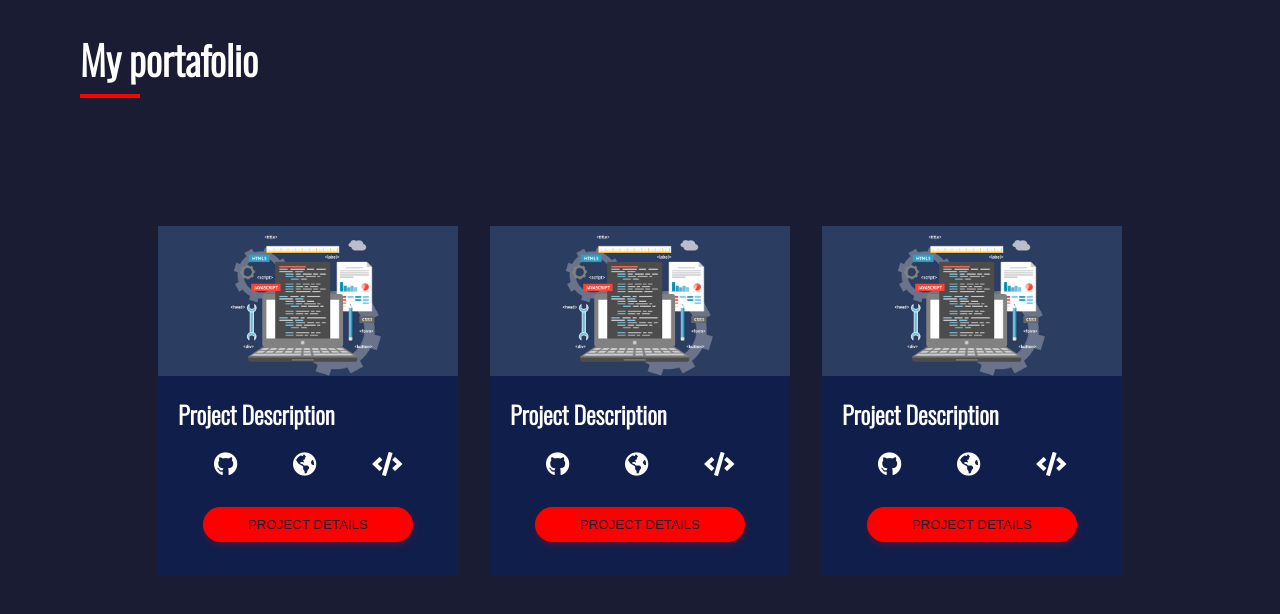
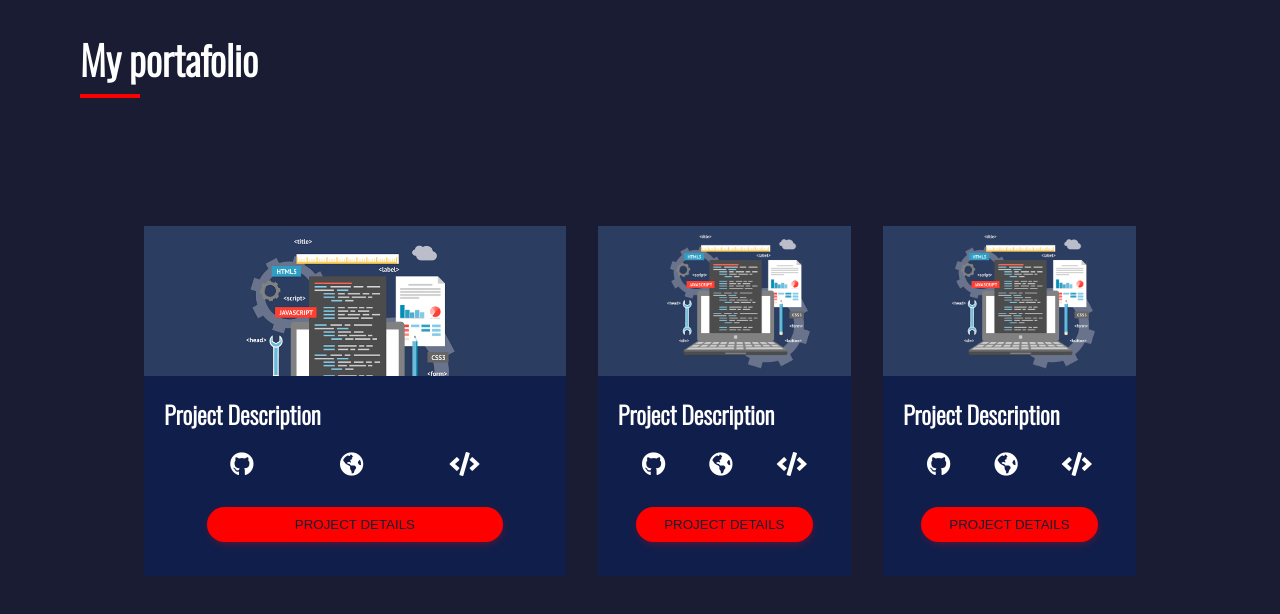
Before and after one commit to Juanda1527/Portafolio, a plain HTML site: page index.html in a window 1280 px wide. In both pictures the pointer is over the element 308 px from the left and 1764 px from the top of the page. Shown: the part 1364-1978 px from the top of the page. Drawn offline with nearby package versions, Linux system fonts and the light colour scheme.

Commit message:
Update styles.css

```diff
--- a/css/styles.css
+++ b/css/styles.css
@@ -162,6 +162,8 @@ span {
     background-color: #101e4b;
     margin: 1em;
 }
+.card:hover{
+    width: 500px;}
 
 .card__img {
     width: 100%;
```
